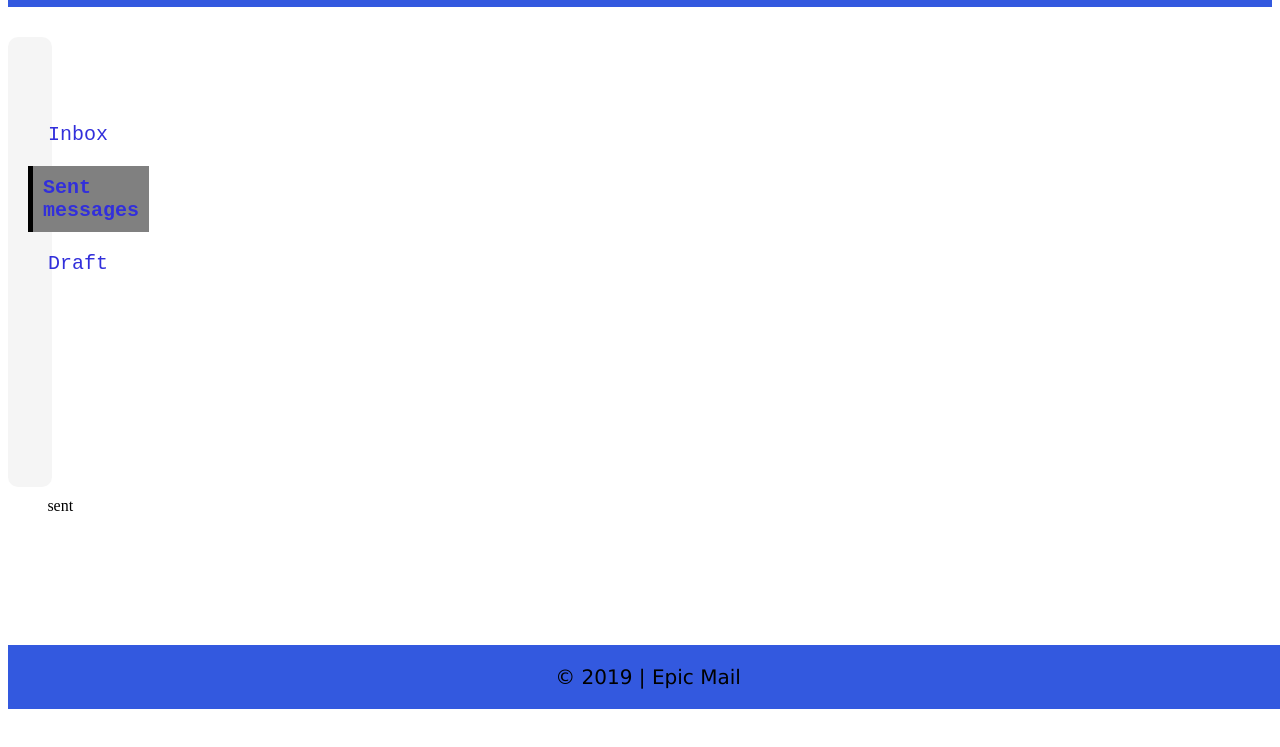
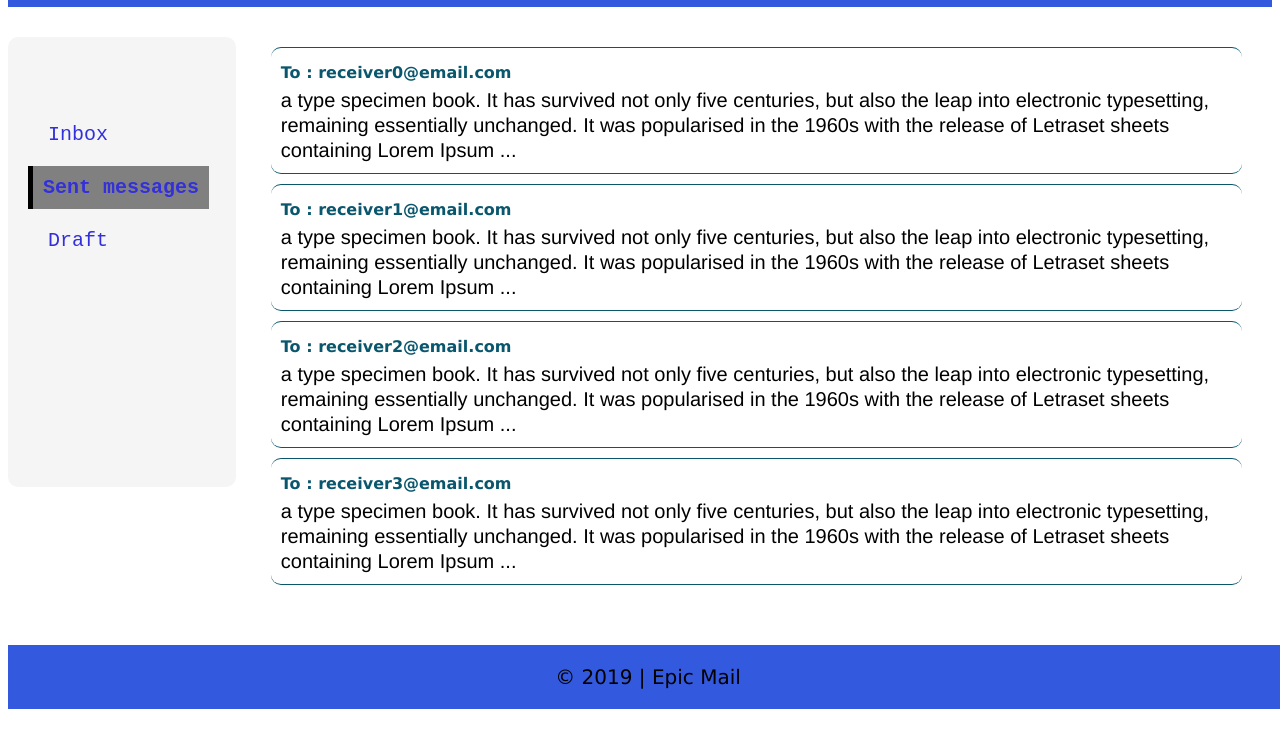
Before and after one commit to alainburindi/Epic_Mail, a plain HTML site: page UI/html/messages.html in a window 1280 px wide. Both pictures are taken after a click on the item "Sent messages". Shown: the part 91-838 px from the top of the page. After the commit the page ends 800 px from the top, so only its background shows below. Drawn offline with Linux system fonts and the light colour scheme.

Commit message:
allow user to view a sent messages

```diff
--- a/UI/css/messages.css
+++ b/UI/css/messages.css
@@ -64,7 +64,6 @@ main h3 {
 }
 
 main {
-    position: absolute;
 }
 
 main .left-bar {
@@ -109,8 +108,6 @@ main .content {
     height: 400px;
     float: right;
     width: 80%;
-    /* overflow: visible; */
-
 }
 
 main .messageContainer {
@@ -161,7 +158,7 @@ footer {
     padding: 0 40px;
     overflow: hidden;
     text-align: center;
-    float:bottom;
+    /* float:bottom; */
 }
 
 footer p {
--- a/UI/html/messages.html
+++ b/UI/html/messages.html
@@ -30,7 +30,6 @@
             <div id="inbox_content">
             </div>
             <div id="sent_content">
-                    sent
             </div>
             <div id="draft_content">
                     drafft
--- a/UI/js/messages.js
+++ b/UI/js/messages.js
@@ -2,6 +2,7 @@ let inbox = document.getElementById("inbox_content");
 let sent = document.getElementById("sent_content");
 let draft = document.getElementById("draft_content");
 let inboxInitiated = false;
+let sentInitiated = false;
 inbox.style.display = "none";
 sent.style.display = "none";
 draft.style.display = "none";
@@ -24,6 +25,7 @@ let sentBtn = document.getElementById("sent");sentBtn.addEventListener('click',
         sent.style.display = "block";
         inbox.style.display = "none";
         draft.style.display = "none";
+        initSentMessage();
     }
 })
 let draftBtn = document.getElementById("draft");draftBtn.addEventListener('click', function() {
@@ -39,7 +41,7 @@ let draftBtn = document.getElementById("draft");draftBtn.addEventListener('click
 
 function initMessage() {
     if (!inboxInitiated){
-        for (let index = 0; index < 4; index++) {
+        for (let index = 0; index < 3; index++) {
             let messageContainer = document.createElement("div");
             let senderElement = document.createElement("div");
             let contentElement= document.createElement("div") ;
@@ -67,4 +69,30 @@ function initMessage() {
     }
 
 }
-//a type specimen book.  It has survived not only five centuries, but also the leap into electronic typesetting, remaining essentially unchanged. It was popularised in the 1960s with the release of Letraset sheets containing Lorem Ipsum passages, and more recently with desktop publishing software like Aldus PageMaker including versions of Lorem Ipsum
+
+
+function initSentMessage() {
+    if (!sentInitiated){
+        for (let index = 0; index < 4; index++) {
+            let messageContainer = document.createElement("div");
+            let senderElement = document.createElement("div");
+            let contentElement= document.createElement("div") ;
+            let fromElement = document.createTextNode("To : ");
+            senderElement.classList += "sender";
+            contentElement.classList += "message";
+            messageContainer.classList += "messageContainer";
+
+            let s = "receiver"+index+"@email.com";
+            let c = "a type specimen book.  It has survived not only five centuries, but also the leap into electronic typesetting, remaining essentially unchanged. It was popularised in the 1960s with the release of Letraset sheets containing Lorem Ipsum ...";
+            senderElement.appendChild(fromElement);
+            senderElement.appendChild( document.createTextNode(s));
+            contentElement.appendChild(document.createTextNode(c));
+            messageContainer.appendChild(senderElement);
+            messageContainer.appendChild(contentElement);
+            sent.appendChild(messageContainer);
+        }
+        sentInitiated = true;
+    }
+
+}
+//
```
